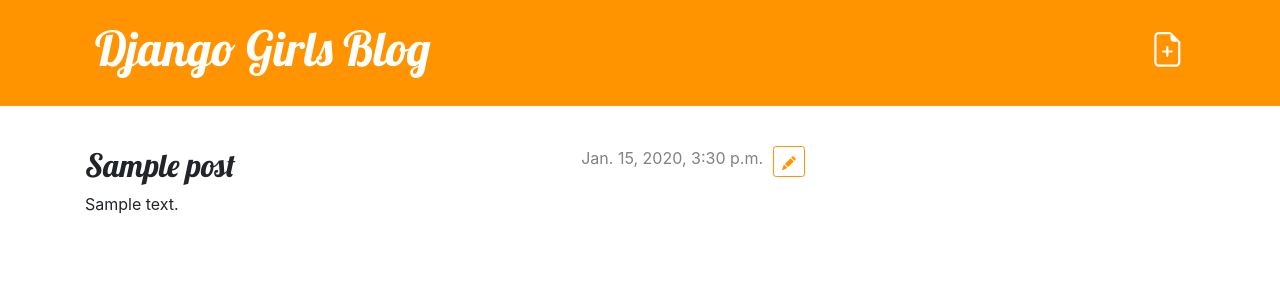
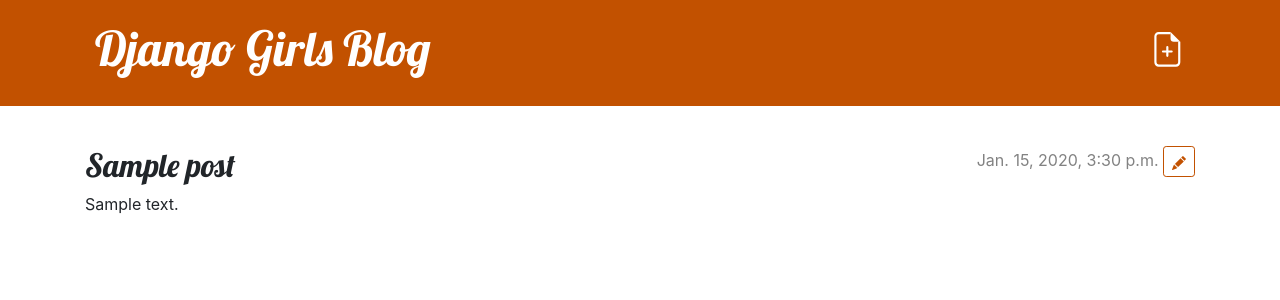
Before and after one commit to nikhiljohn10/my-first-blog, a Django app: page /post/1/ in a window 1280 px wide. Shown: the top 300 px of the page. Run offline with Django 3.2, Linux system fonts and the light colour scheme; a user stored in the database is signed in; tables that the repository leaves empty hold one stand-in row (values such as "Sample post").

Commit message:
My Django Girls app, first commit

```diff
--- a/blog/forms.py
+++ b/blog/forms.py
@@ -1,9 +1,10 @@
 from django import forms
 
 from .models import Post
+
 
 class PostForm(forms.ModelForm):
 
     class Meta:
         model = Post
-        fields = ('title', 'text',)
+        fields = ['title', 'text',]
--- a/blog/models.py
+++ b/blog/models.py
@@ -1,11 +1,10 @@
-from django.contrib.auth import get_user_model
+from django.conf import settings
 from django.db import models
 from django.utils import timezone
 
-User = get_user_model()
 
 class Post(models.Model):
-    author = models.ForeignKey(User, on_delete=models.CASCADE)
+    author = models.ForeignKey(settings.AUTH_USER_MODEL, on_delete=models.CASCADE)
     title = models.CharField(max_length=200)
     text = models.TextField()
     created_date = models.DateTimeField(default=timezone.now)
--- a/blog/static/css/blog.css
+++ b/blog/static/css/blog.css
@@ -1,8 +1,8 @@
 .page-header {
-    background-color: #ff9400;
+    background-color: #C25100;
     margin-top: 0;
+    margin-bottom: 40px;
     padding: 20px 20px 20px 40px;
-    margin-bottom: 40px;
 }
 
 .page-header h1,
@@ -23,7 +23,6 @@ h4 {
 
 .date {
     color: #828282;
-    float: right;
 }
 
 .save {
@@ -48,25 +47,24 @@ h4 {
     margin-bottom: 70px;
 }
 
-.post .action {
-    float: right;
-    margin: auto 10px;
-}
-
 .post h2 a,
 .post h2 a:visited {
     color: #000000;
 }
 
-.btn-default {
-    color: rgb(255, 148, 0);
-    background: none;
-    border-color: rgb(255, 148, 0);
+.post > .date,
+.post > .actions {
+    float: right;
 }
 
-.btn-default:hover,
+.btn-default,
 .btn-default:visited {
-    color: rgb(255, 255, 255);
-    background-color: rgb(255, 148, 0);
-    border-color: rgb(204, 179, 144);
+    color: #C25100;
+    background: none;
+    border-color: #C25100;
 }
+
+.btn-default:hover {
+    color: #FFFFFF;
+    background-color: #C25100;
+}
--- a/blog/templates/blog/base.html
+++ b/blog/templates/blog/base.html
@@ -1,37 +1,30 @@
 {% load static %}
 <!DOCTYPE html>
 <html>
-
     <head>
         <title>Django Girls blog</title>
         <link rel="stylesheet" href="https://cdn.jsdelivr.net/npm/bootstrap@4.5.3/dist/css/bootstrap.min.css" integrity="sha384-TX8t27EcRE3e/ihU7zmQxVncDAy5uIKz4rEkgIXeMed4M0jlfIDPvg6uqKI2xXr2" crossorigin="anonymous">
         <link href="//fonts.googleapis.com/css?family=Lobster&subset=latin,latin-ext" rel="stylesheet" type="text/css">
         <link rel="stylesheet" href="{% static 'css/blog.css' %}">
     </head>
-
     <body>
-    <div class="page-header">
+        <header class="page-header">
             <div class="container">
                 {% if user.is_authenticated %}
                     <a href="{% url 'post_new' %}" class="top-menu">
-                    <svg width="1em" height="1em" viewBox="0 0 16 16" class="bi bi-file-earmark-plus" fill="currentColor" xmlns="http://www.w3.org/2000/svg">
-                        <path d="M4 0h5.5v1H4a1 1 0 0 0-1 1v12a1 1 0 0 0 1 1h8a1 1 0 0 0 1-1V4.5h1V14a2 2 0 0 1-2 2H4a2 2 0 0 1-2-2V2a2 2 0 0 1 2-2z" />
-                        <path d="M9.5 3V0L14 4.5h-3A1.5 1.5 0 0 1 9.5 3z" />
-                        <path fill-rule="evenodd" d="M8 6.5a.5.5 0 0 1 .5.5v1.5H10a.5.5 0 0 1 0 1H8.5V11a.5.5 0 0 1-1 0V9.5H6a.5.5 0 0 1 0-1h1.5V7a.5.5 0 0 1 .5-.5z" />
-                    </svg>
+                        {% include './icons/file-earmark-plus.svg' %}
                     </a>
                 {% endif %}
                 <h1><a href="/">Django Girls Blog</a></h1>
             </div>
-    </div>
-    <div class="content container">
+        </header>
+        <main class="container">
             <div class="row">
-            <div class="col-md-8">
+                <div class="col">
                     {% block content %}
                     {% endblock %}
                 </div>
             </div>
-    </div>
+        </main>
     </body>
-
 </html>
--- a/blog/templates/blog/post_detail.html
+++ b/blog/templates/blog/post_detail.html
@@ -1,22 +1,20 @@
 {% extends 'blog/base.html' %}
 
 {% block content %}
-    <div class="post">
-        <div class="action">
+    <article class="post">
+    	<aside class="actions">
+            {% if post.published_date %}
+                <time class="date">
+                    {{ post.published_date }}
+                </time>
+            {% endif %}
             {% if user.is_authenticated %}
                 <a class="btn btn-default btn-sm" href="{% url 'post_edit' pk=post.pk %}">
-                    <svg width="1em" height="1em" viewBox="0 0 16 16" class="bi bi-pencil-fill" fill="currentColor" xmlns="http://www.w3.org/2000/svg">
-                        <path fill-rule="evenodd" d="M12.854.146a.5.5 0 0 0-.707 0L10.5 1.793 14.207 5.5l1.647-1.646a.5.5 0 0 0 0-.708l-3-3zm.646 6.061L9.793 2.5 3.293 9H3.5a.5.5 0 0 1 .5.5v.5h.5a.5.5 0 0 1 .5.5v.5h.5a.5.5 0 0 1 .5.5v.5h.5a.5.5 0 0 1 .5.5v.207l6.5-6.5zm-7.468 7.468A.5.5 0 0 1 6 13.5V13h-.5a.5.5 0 0 1-.5-.5V12h-.5a.5.5 0 0 1-.5-.5V11h-.5a.5.5 0 0 1-.5-.5V10h-.5a.499.499 0 0 1-.175-.032l-.179.178a.5.5 0 0 0-.11.168l-2 5a.5.5 0 0 0 .65.65l5-2a.5.5 0 0 0 .168-.11l.178-.178z" />
-                    </svg>
+                    {% include './icons/pencil-fill.svg' %}
                 </a>
             {% endif %}
-        </div>
-        {% if post.published_date %}
-            <div class="date">
-                {{ post.published_date }}
-            </div>
-        {% endif %}
+		</aside>
         <h2>{{ post.title }}</h2>
         <p>{{ post.text|linebreaksbr }}</p>
-    </div>
+    </article>
 {% endblock %}
--- a/blog/templates/blog/post_edit.html
+++ b/blog/templates/blog/post_edit.html
@@ -2,8 +2,7 @@
 
 {% block content %}
     <h2>New post</h2>
-    <form method="POST" class="post-form">
-    	{% csrf_token %}
+    <form method="POST" class="post-form">{% csrf_token %}
         {{ form.as_p }}
         <button type="submit" class="save btn btn-default">Save</button>
     </form>
--- a/blog/views.py
+++ b/blog/views.py
@@ -3,6 +3,7 @@ from django.utils import timezone
 
 from .models import Post
 from .forms import PostForm
+
 
 def post_list(request):
     posts = Post.objects.filter(published_date__lte=timezone.now()).order_by('published_date')
@@ -13,7 +14,6 @@ def post_detail(request, pk):
     return render(request, 'blog/post_detail.html', {'post': post})
 
 def post_new(request):
-    form = PostForm()
     if request.method == "POST":
         form = PostForm(request.POST)
         if form.is_valid():
@@ -22,8 +22,9 @@ def post_new(request):
             post.published_date = timezone.now()
             post.save()
             return redirect('post_detail', pk=post.pk)
+    else:
+        form = PostForm()
     return render(request, 'blog/post_edit.html', {'form': form})
-
 
 def post_edit(request, pk):
     post = get_object_or_404(Post, pk=pk)
--- a/mysite/settings.py
+++ b/mysite/settings.py
@@ -20,12 +20,12 @@ BASE_DIR = Path(__file__).resolve().parent.parent
 # See https://docs.djangoproject.com/en/3.1/howto/deployment/checklist/
 
 # SECURITY WARNING: keep the secret key used in production secret!
-SECRET_KEY = 'h$cda*69&5!ob!krr_as-8xs6ka$!x!0p)+wuu16t0p&ehyhd^'
+SECRET_KEY = 'l)c-!u(#n(lxn^3&65z0x^v2x1o(qz=l&=d%b^v1n@boq6r&ck'
 
 # SECURITY WARNING: don't run with debug turned on in production!
 DEBUG = True
 
-ALLOWED_HOSTS = []
+ALLOWED_HOSTS = ['127.0.0.1', '.pythonanywhere.com']
 
 
 # Application definition
--- /dev/null
+++ b/requirements.txt
@@ -0,0 +1 @@
+Django~=3.1.3
```
Also changed, not shown: CHANGE.md (added, +13 -0 lines), blog/templates/blog/post_list.html (+6 -6 lines), blog/migrations/0001_initial.py, blog/templates/blog/icons/file-earmark-plus.svg (added), blog/templates/blog/icons/pencil-fill.svg (added), 1 other file. Lines whose indentation alone changed are shown as unchanged.
